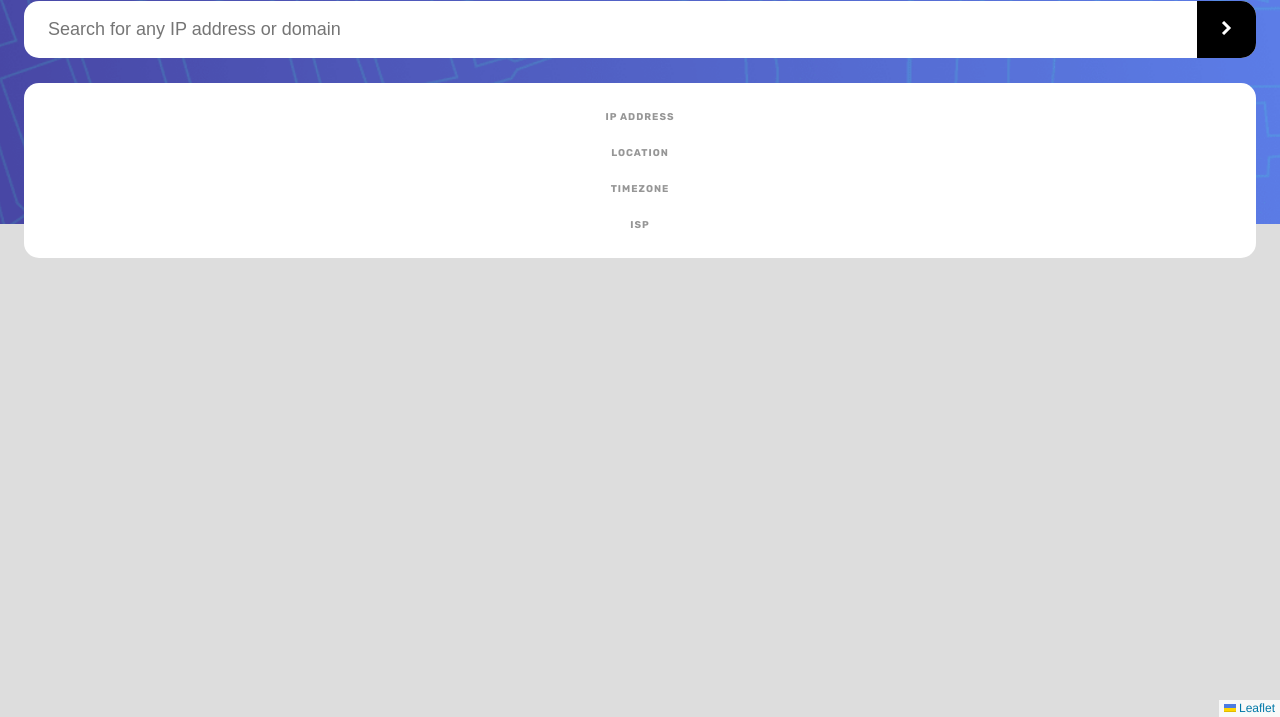
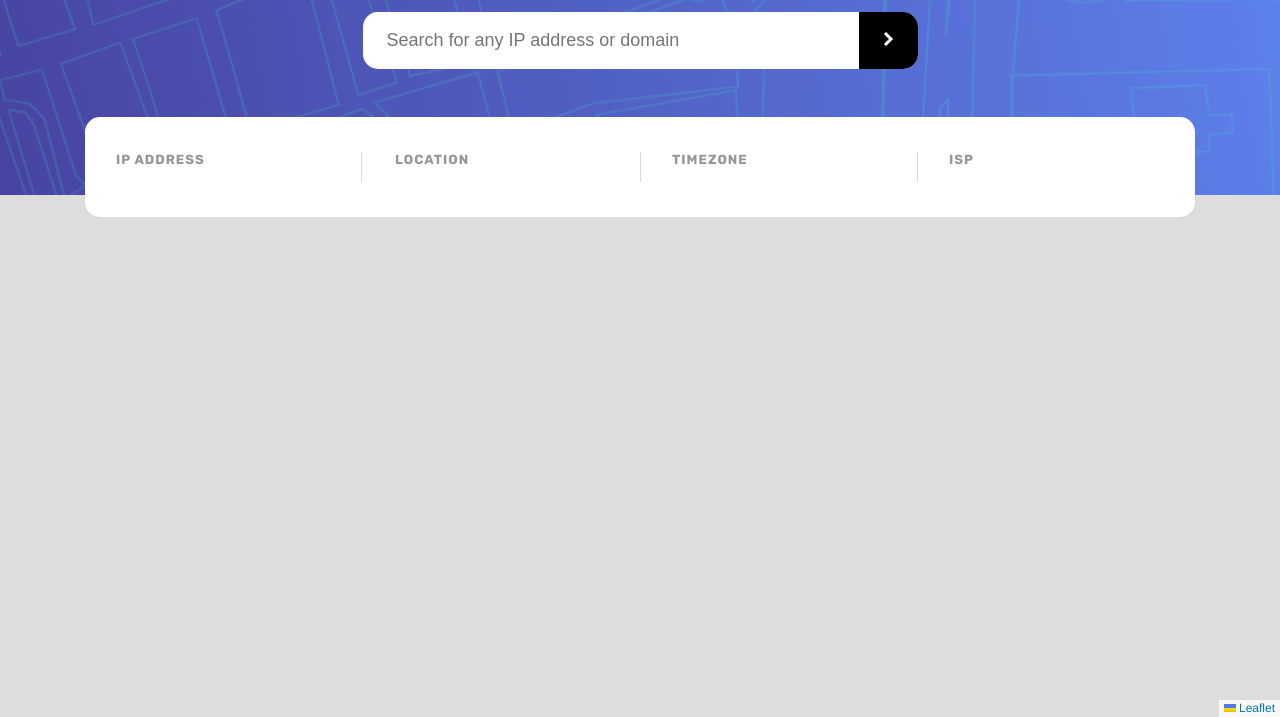
Before and after one commit to dinakonto/ip-address-tracker, a website: page index.html in a window 1280 px wide. Shown: the part 83-800 px from the top of the page. Drawn offline with nearby package versions, Linux system fonts and the light colour scheme; no server answers.

Commit message:
Add media queries, responsive styling

```diff
--- a/styles/sass/styles.sass
+++ b/styles/sass/styles.sass
@@ -1,3 +1,7 @@
+// TODO
+// - Interaction styles
+// - Error handling (see js)
+
 // STYLEGUIDE
 $col-neutral-medium: hsl(0, 0%, 59%)
 $col-neutral-dark: hsl(0, 0%, 17%)
@@ -9,7 +13,8 @@ $font-weight-regular: 500
 $font-weight-bold: 700
 
 $pg-margin: 24px
-$results-margin-top: 166px
+$results-margin-top-sml: 166px
+$results-margin-top-lrg: 200px
 
 /*
  * BASE LAYOUT
@@ -65,13 +70,13 @@ h3
 .leaflet-control-container .leaflet-top.leaflet-left
   display: none
 
-// HEADER
+// HEADER + SEARCH BAR
 header
   background: url("../../images/pattern-bg.png") no-repeat
   background-size: cover
   background-position: center center
   padding: $pg-margin
-  padding-bottom: $results-margin-top
+  padding-bottom: $results-margin-top-sml
 #search-bar
   position: relative
 #search-bar input
@@ -92,20 +97,77 @@ header
 
 // RESULTS
 .results
+  max-width: 1110px
   position: absolute
-  top: $results-margin-top
+  top: $results-margin-top-sml
   z-index: 1000
   background: white
   margin: 0 $pg-margin
   border-radius: 15px
-  padding: 10px 20px
+  padding: 28px 20px
   width: calc(100% - (2 * #{$pg-margin}))
 .results ul
   list-style-type: none
   padding-left: 0
+  margin: 0
 .results p
   font-size: 1em
   margin-top: 0
   margin-bottom: 25px
 .results ul li:last-of-type p
   margin-bottom: 0
+
+
+/*
+ * MEDIA QUERIES - Responsive layout changes
+ */
+@media screen and (min-width: 800px)
+  header
+    padding-bottom: calc(#{$results-margin-top-sml} - 70px)
+  #search-bar
+    margin: 0 auto
+    max-width: 555px
+  .results
+    left: 0
+  .results ul
+    display: grid
+    grid-template-columns: repeat(4, 1fr)
+    position: relative
+    grid-gap: 20px
+  .results p
+    margin-bottom: 0
+  .results
+    text-align: left
+  .results ul li:not(:first-of-type):before
+    height: 100%
+    width: 1px
+    content: ""
+    border-left: 1px solid #d9d9d9
+    position: absolute
+  .results ul li:nth-of-type(2)
+    padding-left: 12px
+  .results ul li:nth-of-type(2):before
+    margin-left: -34px
+  .results ul li:nth-of-type(3)
+    padding-left: 22px
+  .results ul li:nth-of-type(3):before
+    margin-left: -32px
+  .results ul li:nth-of-type(4)
+    padding-left: 32px
+  .results ul li:nth-of-type(4):before
+    margin-left: -32px
+
+
+@media screen and (min-width: 1150px)
+  body
+    font-size: 1.5em
+  header
+    padding-bottom: calc(#{$results-margin-top-sml} - 40px)
+  h3
+    margin-bottom: 15px
+  #search-bar input
+    font-size: 0.75em
+  .results
+    left: calc(50% - (1110px / 2) - 24px)
+    top: $results-margin-top-lrg
+    padding: 35px 31px
```
Also changed, not shown: styles/css/styles.css, 1 other file.
